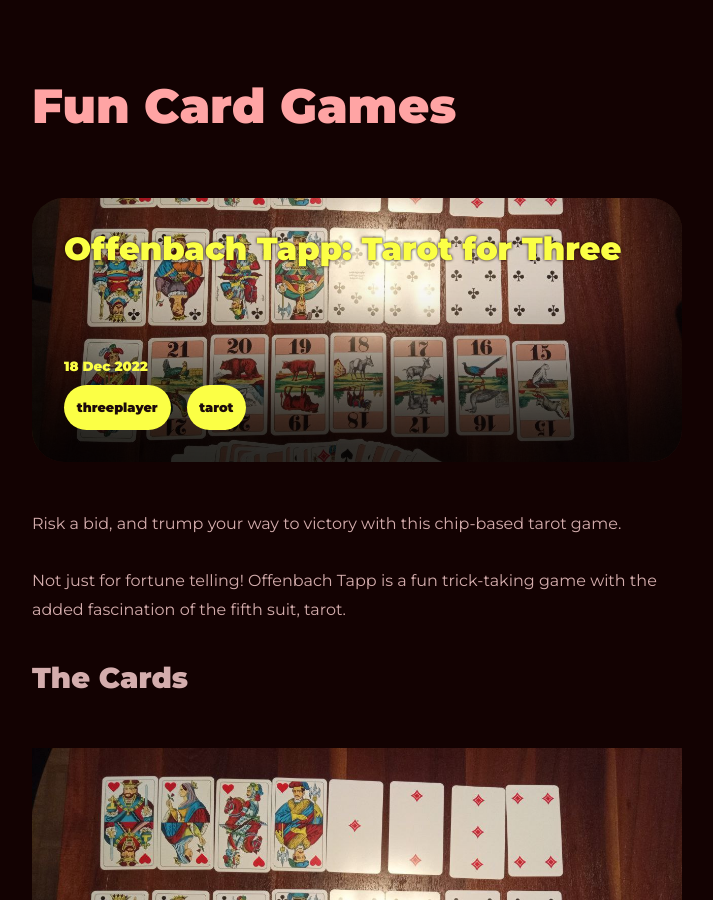
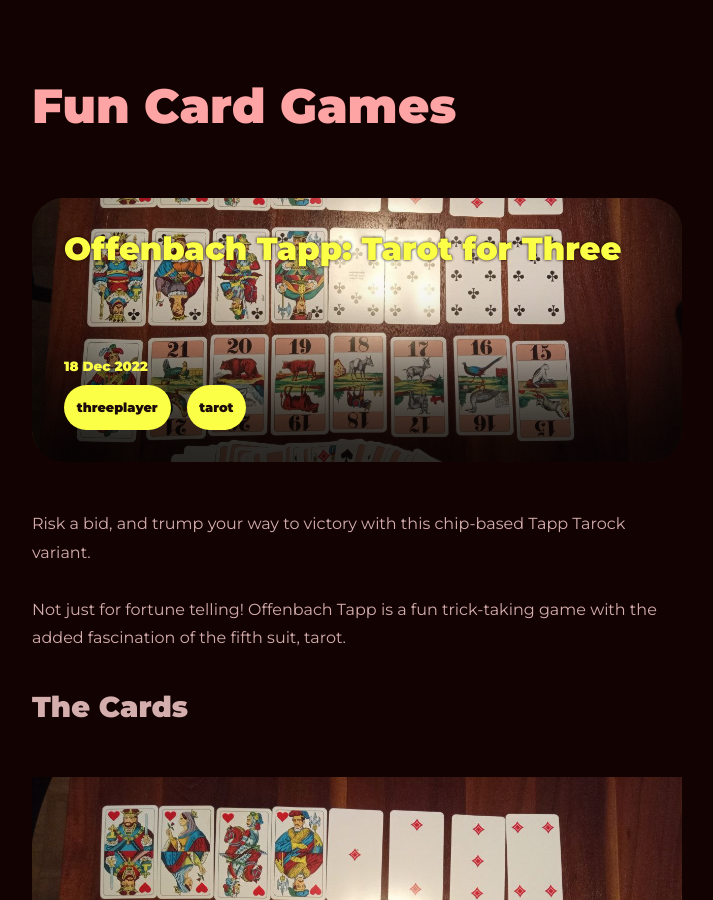
Before and after one commit to BrianInGermany/oldcardgames, a Jekyll site: the page built from all_collections/_posts/2022-12-18-tapp_tarock.markdown, in a window 1280 px wide and 900 px high. Shown: the whole window, without its empty margins (283-996 px from the left). Built offline with Jekyll 4.4.1, drawn with Linux system fonts in a browser that asks for light colours.

Commit message:
edit desc.

```diff
--- a/all_collections/_posts/2022-12-18-tapp_tarock.markdown
+++ b/all_collections/_posts/2022-12-18-tapp_tarock.markdown
@@ -1,12 +1,12 @@
 ---
 layout: post
 title:  "Offenbach Tapp: Tarot for Three"
-description: "Risk a bid, and trump your way to victory with this chip-based tarot game."
+description: "Risk a bid, and trump your way to victory with this chip-based Tapp Tarock variant."
 date:   2022-12-18 11:39:00
 categories: ["threeplayer","tarot"]
 thumbnail: "/assets/images/tarock.jpg"
 ---
-Risk a bid, and trump your way to victory with this chip-based tarot game.
+Risk a bid, and trump your way to victory with this chip-based Tapp Tarock variant.
 
 Not just for fortune telling! Offenbach Tapp is a fun trick-taking game with the added fascination of the fifth suit, tarot.
 
```
